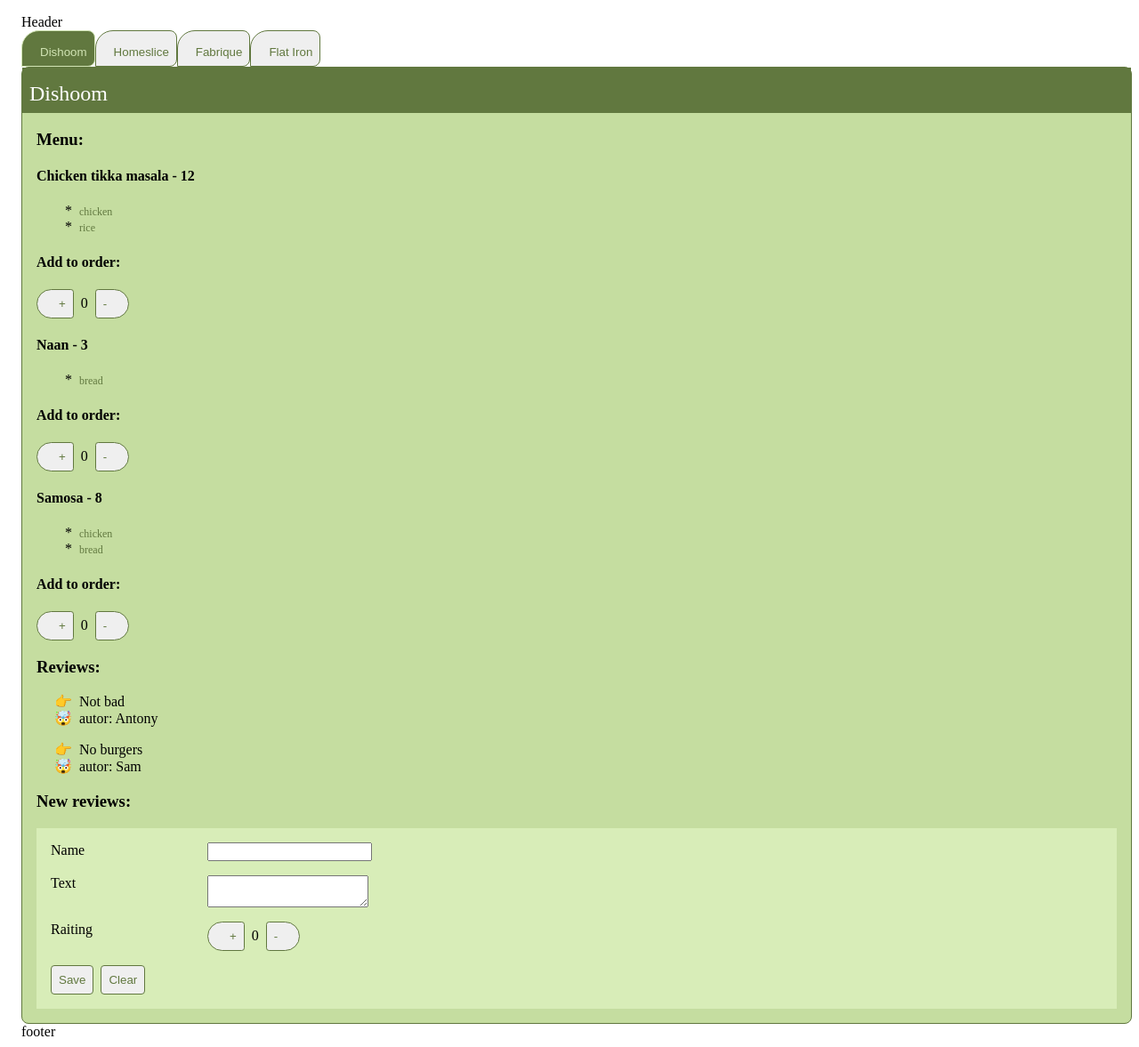
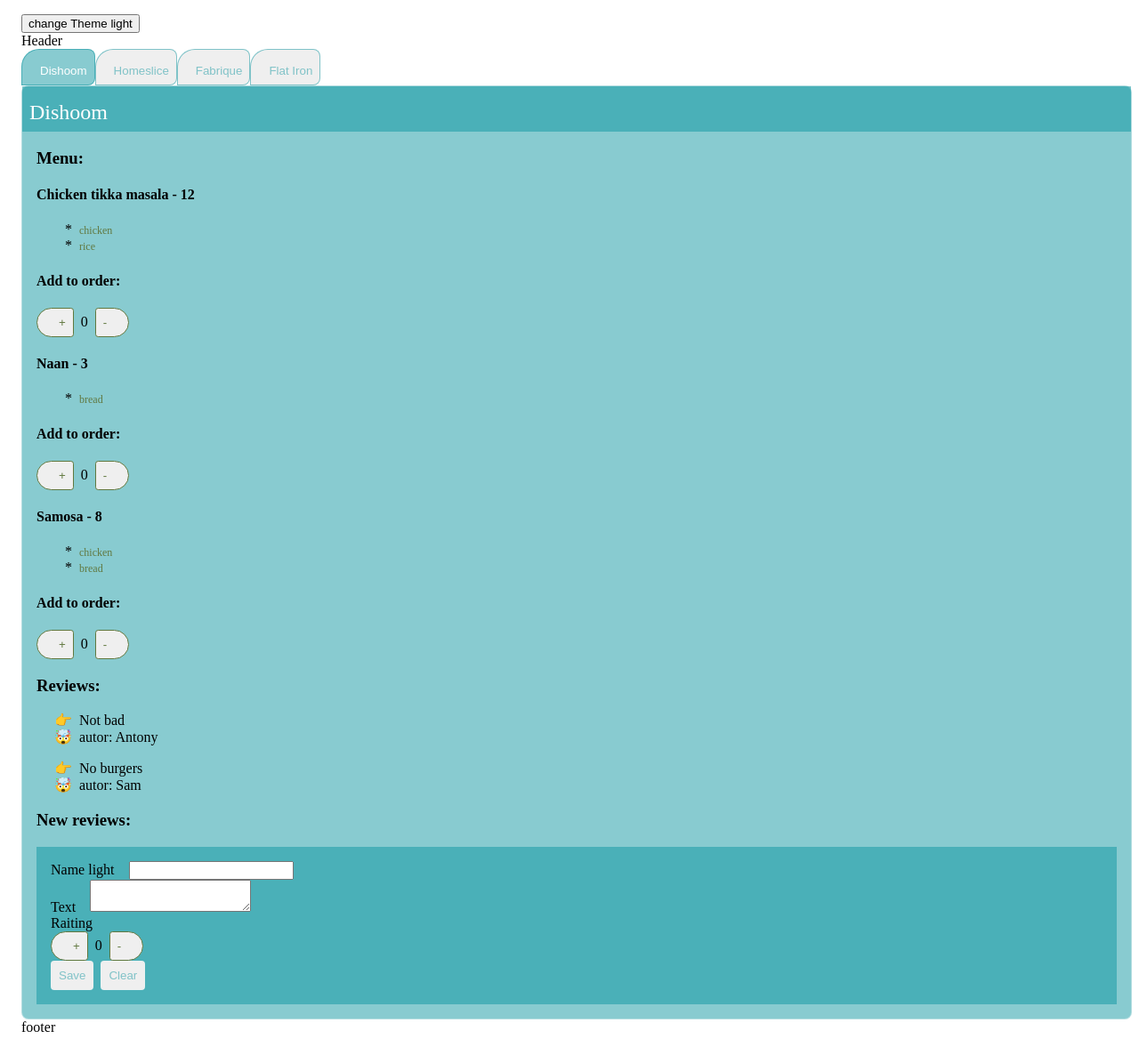
Before and after one commit to mirrorgml/reacttrain1, a React (Vite) app: page / in a window 1280 px wide. Shown: the whole page at 89% size. Built offline with nearby package versions, Linux system fonts and the light colour scheme.

Commit message:
дз5 ч1

```diff
--- a/package.json
+++ b/package.json
@@ -10,6 +10,8 @@
     "preview": "vite preview"
   },
   "dependencies": {
+    "classnames": "^2.5.1",
+    "pnpm": "^9.5.0",
     "react": "^18.3.1",
     "react-dom": "^18.3.1"
   },
--- a/src/components/app/component.jsx
+++ b/src/components/app/component.jsx
@@ -1,28 +1,58 @@
-import { useState } from "react";
+import React, { useCallback, useState, useContext } from "react";
 import { restaurants } from "../../materials/mock";
 import { Restaurant } from "../restaurant/component";
 import { Layout } from "../layout/component";
 import styles from "./styles.module.css";
+import classnames from "classnames";
+
+export const ThemeContext = React.createContext();
 
 export const App = () => {
-
   const [restId, setRestId] = useState(restaurants[0].id);
   const activeRest = restaurants.find((oRest) => oRest.id === restId);
 
+  const [theme, setTheme] = useState("light");
+  const changeTheme = useCallback(() => {
+    setTheme((prevState) => {
+      return prevState === "light" ? "green" : "light";
+    });
+  });
+  // const themeMode = useContext(ThemeContext);
   return (
-    <div className='main'>
+    <ThemeContext.Provider value={theme}>
+      <div className="main">
+        <button onClick={changeTheme}>change Theme {theme} </button>
         <Layout>
           {restaurants.map(({ name, id }) => (
-          <button className={styles.tabMame}
+            <button
+              className={classnames(styles.tabMame, {
+                [styles.lightTabMame]: theme === "light",
+                [styles.tabMame]: theme !== "light",
+              })}
               onClick={() => setRestId(id)}
-          disabled={id === restId}>
+              disabled={id === restId}
+            >
               {name}
             </button>
           ))}
-        <div className={styles.restContainer}>
-        {activeRest && <Restaurant name={activeRest.name} id={activeRest.id} menu={activeRest.menu} reviews={activeRest.reviews} />}
+          <div
+            className={
+              theme === "light"
+                ? styles.lightRestContainer
+                : styles.restContainer
+            }
+          >
+            {activeRest && (
+              <Restaurant
+                name={activeRest.name}
+                id={activeRest.id}
+                menu={activeRest.menu}
+                reviews={activeRest.reviews}
+              />
+            )}
           </div>
         </Layout>
       </div>
+    </ThemeContext.Provider>
   );
 };
--- a/src/components/app/styles.module.css
+++ b/src/components/app/styles.module.css
@@ -11,9 +11,26 @@
     background-color: #61783f;
   }
 }
+.lightTabMame {
+    border-radius: 1.25rem 0.5rem 0.5rem 0rem;
+    padding: 1rem 0.5rem 0.5rem 1.25rem;
+    border: 1px solid  #06919d79;
+    color:  #06919d79;
 
+    &:disabled{
+      border: 1px solid #06919d79;
+      color: #fff;
+      font-weight: 400;
+      background-color: #06919d79;
+    }
+  }
 .restContainer {
   border-radius: 0.5rem;
   border: 1px solid #61783f;
   background-color: rgba(140, 188, 67, 0.5);
 }
+.lightRestContainer {
+    border-radius: 0.5rem;
+    border: 1px solid #e6f2f379;
+    background-color: #06919d79;
+  }
--- a/src/components/newreview/component.jsx
+++ b/src/components/newreview/component.jsx
@@ -1,6 +1,7 @@
-import { useReducer } from "react";
+import { useReducer, useContext } from "react";
 import { Counter } from "../counter/component";
-import styles from './styles.module.css'
+import styles from './styles.module.css';
+import { ThemeContext } from "../app/component";
 const START_DATA = {
     name: "",
     text: "",
@@ -34,10 +35,12 @@
     const [form, dispatch] = useForm(START_DATA);
 
     const { name, text, count } = form;
+
+    const themeMode = useContext(ThemeContext);
     return (
-        <div className={styles.root}>
+        <div className={themeMode  === 'light' ? styles.lightRoot : styles.root}>
           <div>
-            <span className={styles.caption}>Name</span>
+            <span className={styles.caption}>Name {themeMode}</span>
             <input
           value={name}
           onChange={(event) => {
@@ -60,9 +63,9 @@
             increment={() => { dispatch({ type: "incCount" }); }}
             decrement={() => { dispatch({ type: "decCount" }); }} />
           </div>
-          <button className={styles.btnAction}
+          <button className={themeMode  === 'light' ? styles.lightBtnAction : styles.btnAction}
            onClick={() => dispatch({ type: "save" })}>Save</button>
-          <button className={styles.btnAction}
+          <button className={themeMode  === 'light' ? styles.lightBtnAction : styles.btnAction}
           onClick={() => dispatch({ type: "clear" })}>Clear</button>
         </div>
     );
--- a/src/components/newreview/styles.module.css
+++ b/src/components/newreview/styles.module.css
@@ -1,5 +1,9 @@
   .root{
     background-color: #ecfdd180;
+    padding: 1rem;
+  }
+  .lightRoot{
+    background-color: #06919d79;
     padding: 1rem;
   }
   .root > div {
@@ -21,3 +25,14 @@
     color: #d1e4b4;
     background-color: #61783f;
   }
+  .lightBtnAction{
+    border-radius: .25rem .25rem .25rem .25rem;
+    padding: .5rem .5rem .5rem .5rem;
+    border: 1px solid #e6f2f379;
+    color: #06919d79;
+    margin-right: .5rem;
+  }
+  .lightBtnAction:hover{
+    color: #e6f2f379;
+    background-color: #06919d79;
+  }
--- a/src/components/restaurant/component.jsx
+++ b/src/components/restaurant/component.jsx
@@ -1,13 +1,15 @@
-import { useState } from 'react'
-import { Menu } from '../menu/component'
-import { Review } from '../review/component'
-import { Newreview } from '../newreview/component'
-import styles from './styles.module.css'
+import { useState,useContext } from 'react';
+import { Menu } from '../menu/component';
+import { Review } from '../review/component';
+import { Newreview } from '../newreview/component';
+import styles from './styles.module.css';
+import { ThemeContext } from "../app/component";
 
 export const Restaurant = ({ name, id, menu, reviews }) => {
+  const themeMode = useContext(ThemeContext);
   return (
     <div key={id} >
-      <div className={styles.title}>{name}</div>
+      <div className={themeMode  === 'light' ? styles.lightTitle : styles.title}>{name}</div>
       <div className={styles.content}>
         <h3>Menu: </h3>
         <Menu menu={menu} />
--- a/src/components/restaurant/styles.module.css
+++ b/src/components/restaurant/styles.module.css
@@ -6,6 +6,13 @@
     font-size: 1.5rem;
     padding: 1rem 0.5rem 0.5rem 0.5rem;
   }
+  .lightTitle{
+    font-weight: 400;
+    background-color: #06919d79;
+    color:#fff;
+    font-size: 1.5rem;
+    padding: 1rem 0.5rem 0.5rem 0.5rem;
+  }
   .content{
     margin: 1rem;
   }
```
Also changed, not shown: 1 other file (tests, documents, lock files or other folders). Lines whose indentation alone changed are shown as unchanged.
